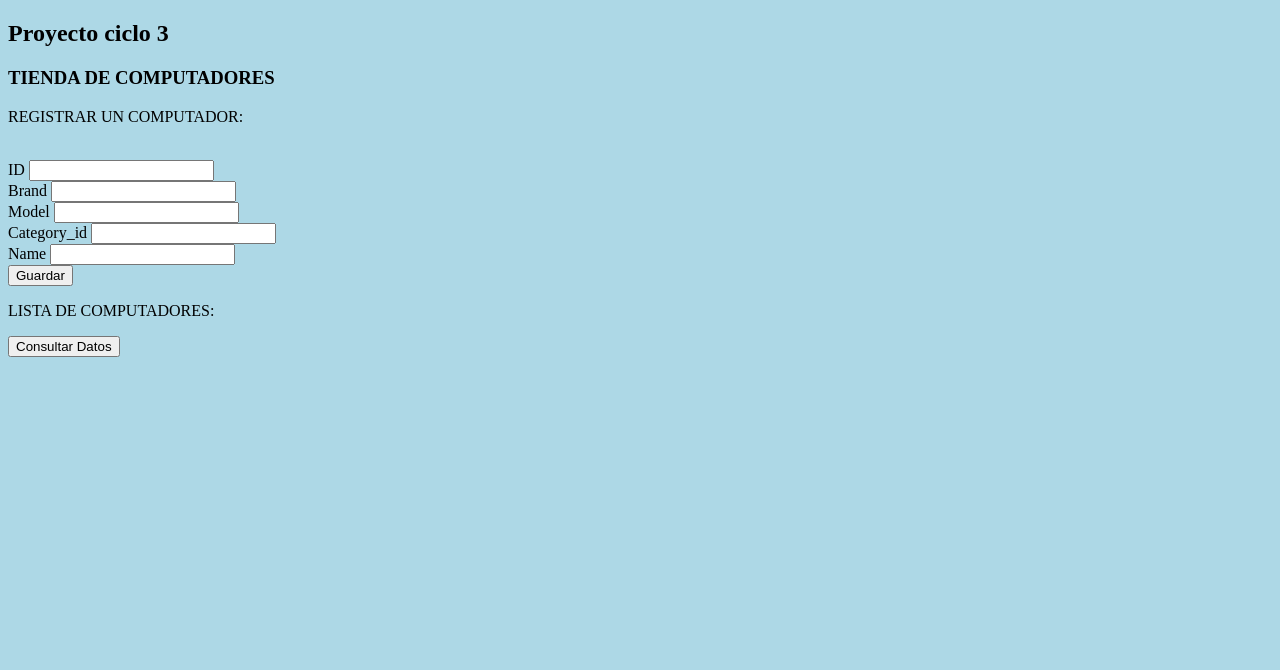
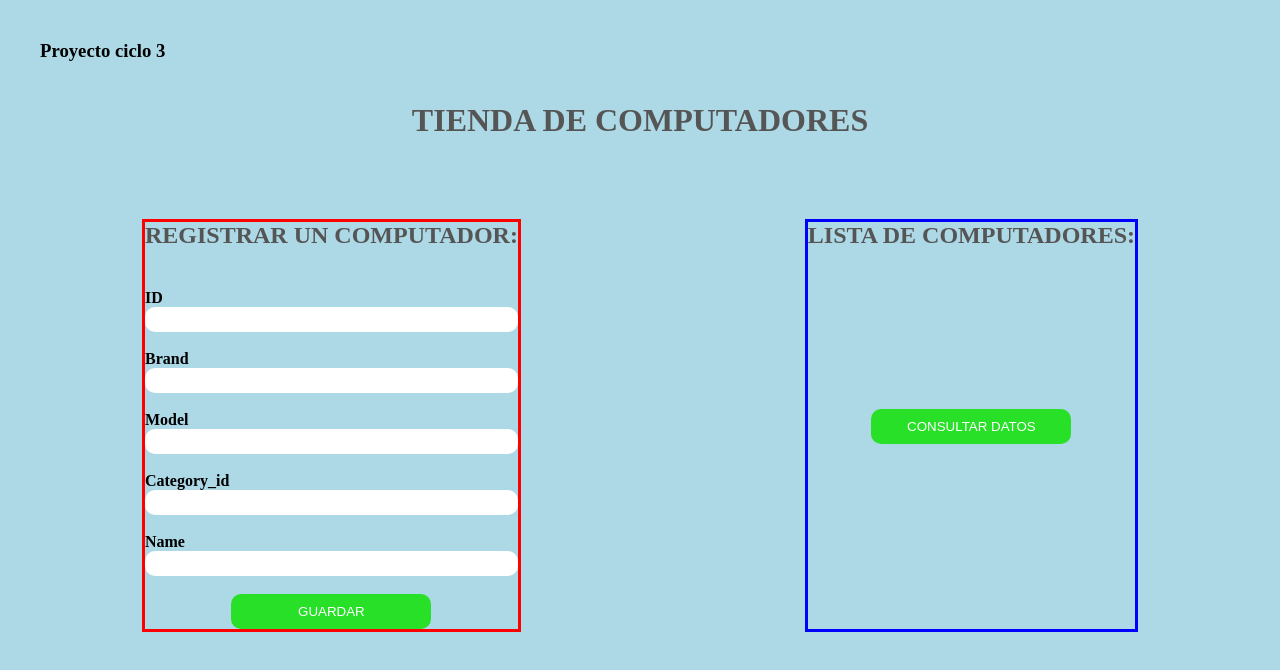
Before and after one commit to AndreaLozano77/proyectoSoftware, a plain HTML site: page index.html in a window 1280 px wide. Drawn offline with nearby package versions, Linux system fonts and the light colour scheme.

Commit message:
pruebas en los estilos css

```diff
--- a/css/style.css
+++ b/css/style.css
@@ -1,4 +1,85 @@
 /* El siguiente es un ejemplo para probar el css */
+*{
+    margin: 0;
+    padding: 0;
+    box-sizing: border-box;
+}
+
 body{
     background-color:lightblue;
 }
+
+.project-titulo{
+    margin: 40px 0 0 40px;
+}
+
+.container{
+    display: flex;
+    justify-content: space-around;
+}
+
+h1{
+    text-align: center;
+    padding: 40px 0 80px;
+    color: #555;
+}
+
+h2{
+    color: #555;
+}
+
+.registrar{
+    border: 3px solid red;
+    display: flex;
+    width: auto;
+    flex-direction: column;
+}
+
+.registrar-titulo{
+    margin-bottom: 40px;
+}
+
+.lista{
+    border: 3px solid blue;
+    display: flex;
+    width: auto;
+    flex-direction: column;
+}
+.lista-titulo{
+    text-align: center;
+    margin-bottom: 60px;
+}
+
+.btn-guardar{
+    width: 200px;
+    background-color: #27e027;
+    color: #fff;
+    text-transform:uppercase;
+    padding: 10px;
+    margin: auto;
+    border: none;
+    border-radius: 10px;
+
+}
+
+.btn-consultar{
+    width: 200px;
+    background-color: #27e027;
+    color: #fff;
+    text-transform:uppercase;
+    padding: 10px;
+    margin: 100px auto 0;
+    border: none;
+    border-radius: 10px;
+}
+
+label{
+    font-weight: bold;
+}
+
+input{
+    width: auto;
+    height: 25px;
+    border: none;
+    border-radius: 10px;
+}
--- a/index.html
+++ b/index.html
@@ -13,10 +13,14 @@
     <title>Proyecto Software Ciclo3</title>
 </head>
 <body>
-    <h2>Proyecto ciclo 3</h2>
-    <h3>TIENDA DE COMPUTADORES</h3>
-    <p>REGISTRAR UN COMPUTADOR:</p>
-    <br>
+    <h3 class="project-titulo">Proyecto ciclo 3</h3>
+    <header>
+        <h1>TIENDA DE COMPUTADORES</h1>
+    </header>
+
+    <div class="container">
+        <section class="registrar">
+            <h2 class="registrar-titulo">REGISTRAR UN COMPUTADOR:</h2>
             <label>ID</label>
             <input id="id" type="text"/>
             <br/>
@@ -37,12 +41,17 @@
             <input id="name" type="text"/>
             <br/>
 
-    <button onclick="guardar()">Guardar</button>
+            <button class="btn-guardar" onclick="guardar()">Guardar</button>
+        </section>
+
+        <section class="lista">
+            <h2 class="lista-titulo">LISTA DE COMPUTADORES:</h2>
+            <div id="tabla"></div>
+            <button class="btn-consultar" onclick="consultar()">Consultar Datos</button>
+
+        </section>
+    </div>
 
 
-    <p>LISTA DE COMPUTADORES:</p>
-    <button onclick="consultar()">Consultar Datos</button>
-
-    <div id="tabla"></div>
 </body>
 </html>
```
Lines whose indentation alone changed are shown as unchanged.
